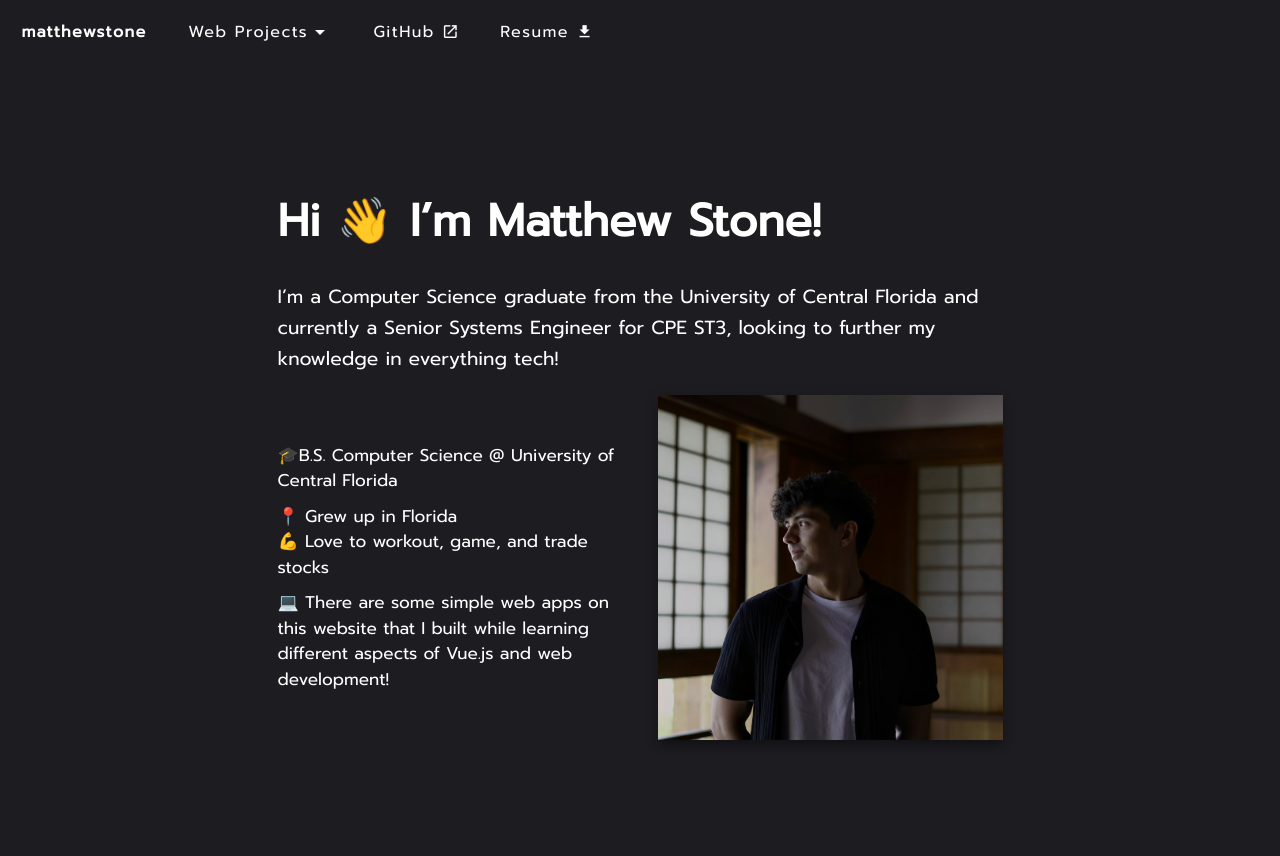
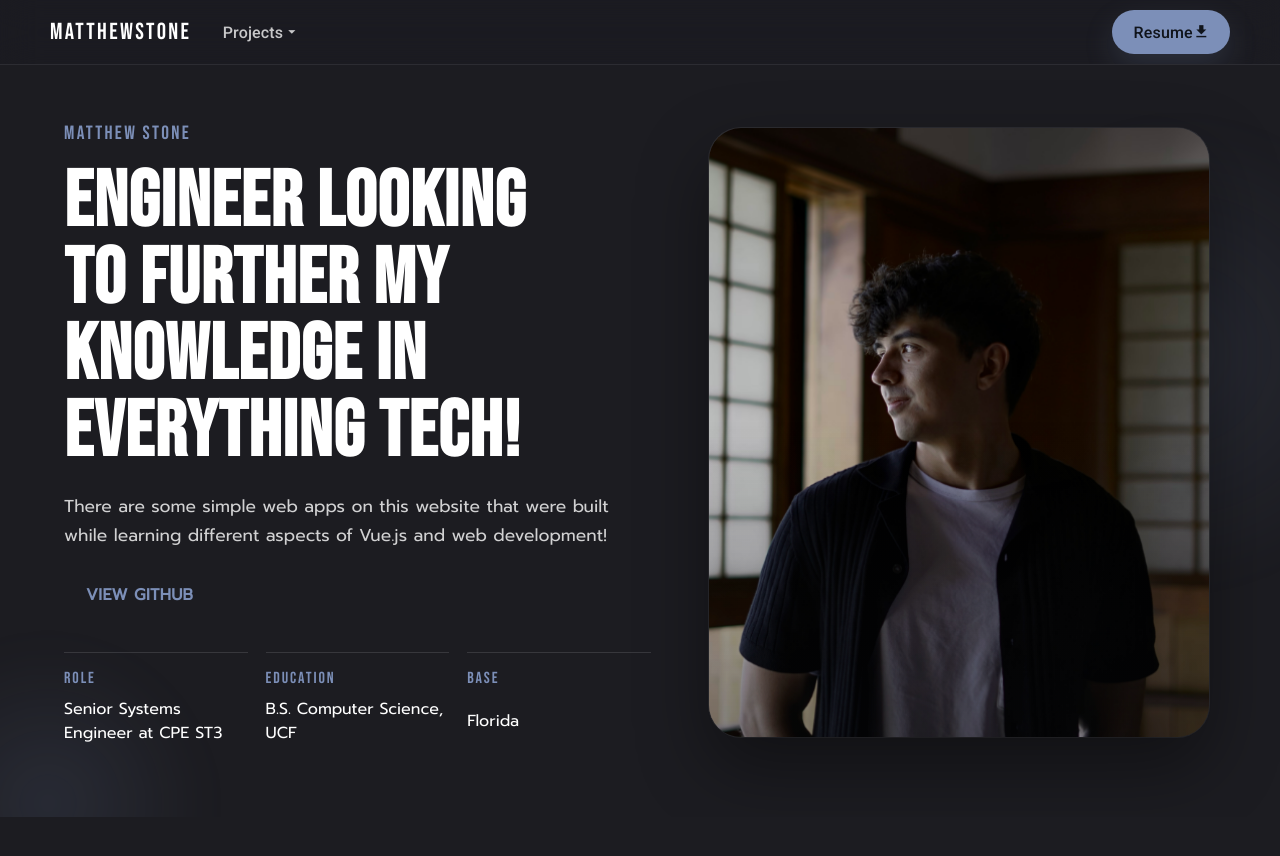
Before and after one commit to MatthewStonee/Personal-Site, a Vue app: page / in a window 1280 px wide. Shown: the top 856 px of the page. After the commit the page ends 817 px from the top, so only its background shows below. Built offline with nearby package versions, Linux system fonts and the light colour scheme.

Commit message:
Refine homepage hero and navigation

```diff
--- a/src/App.vue
+++ b/src/App.vue
@@ -1,15 +1,53 @@
 <template>
   <v-app id="grad">
-    <AppBar></AppBar>
-    <v-main>
-      <router-view></router-view>
+    <a class="skip-link" href="#main-content">Skip to content</a>
+    <AppBar />
+    <v-main id="main-content" tabindex="-1">
+      <router-view />
     </v-main>
   </v-app>
 </template>
 
 <style>
+:root {
+  color-scheme: dark;
+}
+
+html,
+body {
+  background-color: rgb(28, 28, 33);
+}
+
 #grad {
+  --accent-color: #7c8fb8;
+  --app-bar-height: 64px;
   background-color: rgb(28, 28, 33);
+  color-scheme: dark;
+  overflow-x: hidden;
+}
+
+#main-content {
+  outline: none;
+}
+
+.skip-link {
+  position: fixed;
+  top: 14px;
+  left: 14px;
+  z-index: 2000;
+  padding: 10px 14px;
+  border-radius: 999px;
+  background: var(--accent-color);
+  color: #10141b;
+  font-family: Prompt, sans-serif;
+  font-size: 0.92rem;
+  text-decoration: none;
+  transform: translateY(-180%);
+  transition: transform 180ms ease;
+}
+
+.skip-link:focus-visible {
+  transform: translateY(0);
 }
 
 @font-face {
@@ -24,15 +62,19 @@
   url(./fonts/prompt/Prompt-Regular.ttf) format("truetype");
 }
 
+@media (max-width: 599px) {
+  #grad {
+    --app-bar-height: 56px;
+  }
+}
 </style>
 
 <script>
 import AppBar from "./components/AppBar.vue";
+
 export default {
   name: "App",
 
-  components: {AppBar}
+  components: { AppBar }
 }
-
-
 </script>
--- a/src/components/AppBar.vue
+++ b/src/components/AppBar.vue
@@ -1,39 +1,35 @@
 <template>
   <div>
     <v-app-bar
-        color="#1C1C21"
-        elevate-on-scroll
+      class="site-nav"
+      color="rgba(28, 28, 33, 0.82)"
       flat
     >
+      <div class="nav-shell">
+        <v-app-bar-nav-icon
+          aria-label="Open navigation"
+          class="nav-toggle d-flex d-sm-none"
+          @click="drawer = true"
+        />
 
-      <v-app-bar-nav-icon
-          @click="drawer = true"
-          class="d-flex d-sm-none"
-      ></v-app-bar-nav-icon>
+        <router-link
+          :to="{ name: 'home' }"
+          class="brand-link"
+        >
+          matthewstone
+        </router-link>
 
-
-      <div class="d-none d-sm-flex">
-        <v-btn
-            variant="text"
-            size="large"
-            class="text"
-            @click="clickMethod()"
-        >
-          <span class="font-weight-bold">
-            matthewstone
-          </span>
-        </v-btn>
-
+        <div class="nav-links d-none d-sm-flex">
           <v-menu offset-y open-on-hover close-on-content-click>
-          <template v-slot:activator="{ props }">
+            <template #activator="{ props }">
               <v-btn
                 v-bind="props"
+                class="nav-link"
                 size="large"
                 variant="text"
-                class="text2"
               >
-              Web Projects
-              <v-icon size="large">mdi-menu-down</v-icon>
+                Projects
+                <v-icon aria-hidden="true" size="small">mdi-menu-down</v-icon>
               </v-btn>
             </template>
 
@@ -43,7 +39,7 @@
                 :key="item.title"
                 :to="item.route"
               >
-              <template v-slot:prepend>
+                <template #prepend>
                   <v-icon>{{ item.icon }}</v-icon>
                 </template>
                 <v-list-item-title>{{ item.title }}</v-list-item-title>
@@ -51,71 +47,59 @@
             </v-list>
           </v-menu>
 
-        <v-btn
-            variant="text"
-            size="large"
-            class="text2"
-            href="https://github.com/MatthewStonee"
-            target="_blank"
-        >
-          <span class="git">GitHub</span>
-          <v-icon size="small">mdi-open-in-new</v-icon>
-        </v-btn>
+        </div>
+
+        <v-spacer />
 
         <v-btn
-            variant="text"
+          class="nav-resume d-none d-sm-inline-flex"
+          download
+          href="/Matthew Stone Resume.pdf"
+          rounded="pill"
           size="large"
-            class="text2"
-            href="Matthew Stone Resume.pdf"
-            download
         >
-          <span class="git">Resume</span>
-          <v-icon size="small">mdi-download</v-icon>
+          Resume
+          <v-icon aria-hidden="true" size="small">mdi-download</v-icon>
         </v-btn>
       </div>
-
-      <v-spacer></v-spacer>
-
     </v-app-bar>
 
-    <!-- Mobile drawer -->
     <v-navigation-drawer
       v-model="drawer"
-        color="#33333D"
+      color="#17181d"
       temporary
     >
       <v-list nav>
-        <v-list-item @click="clickMethod()">
-          <v-list-item-title class="text">matthewstone</v-list-item-title>
+        <v-list-item :to="{ name: 'home' }" @click="drawer = false">
+          <v-list-item-title class="mobile-brand">matthewstone</v-list-item-title>
         </v-list-item>
+
+        <v-list-item
+          download
+          href="/Matthew Stone Resume.pdf"
+          @click="drawer = false"
+        >
+          <template #prepend>
+            <v-icon class="mobile-accent-icon">mdi-download</v-icon>
+          </template>
+          <v-list-item-title class="mobile-link mobile-link-accent">Resume</v-list-item-title>
+        </v-list-item>
+
+        <v-list-subheader class="mobile-subheader">Projects</v-list-subheader>
 
         <v-list-item
           v-for="item in barMenu"
           :key="item.title"
           :to="item.route"
+          @click="drawer = false"
         >
-          <template v-slot:prepend>
+          <template #prepend>
             <v-icon color="white">{{ item.icon }}</v-icon>
           </template>
-          <v-list-item-title class="text2">{{ item.title }}</v-list-item-title>
-        </v-list-item>
-
-        <v-list-item href="https://github.com/MatthewStonee" target="_blank">
-          <v-list-item-title class="text2">
-            GitHub
-            <v-icon color="white">mdi-open-in-new</v-icon>
-          </v-list-item-title>
-        </v-list-item>
-
-        <v-list-item href="Matthew Stone Resume.pdf" download>
-          <v-list-item-title class="text2">
-            Resume
-            <v-icon color="white">mdi-download</v-icon>
-          </v-list-item-title>
+          <v-list-item-title class="mobile-link">{{ item.title }}</v-list-item-title>
         </v-list-item>
       </v-list>
     </v-navigation-drawer>
-
   </div>
 </template>
 
@@ -133,7 +117,7 @@
       {
         icon: "mdi-weather-partly-cloudy",
         title: "Weather App",
-          route: "/weather"
+        route: "/weather",
       },
       {
         icon: "mdi-calculator",
@@ -148,33 +132,110 @@
     ],
     drawer: false,
   }),
-
-    methods: {
-      clickMethod() {
-        this.$router.push({ name: "home" }).catch(() => {})
-      },
-    }
 };
 </script>
 
 <style scoped>
-
-.text {
-  color: white;
-  font-family: Prompt, monospace;
-  text-transform: lowercase;
-  cursor: pointer;
+.site-nav {
+  border-bottom: 1px solid rgba(255, 255, 255, 0.08);
+  backdrop-filter: blur(18px);
 }
 
-.text2 {
-  color: white;
-  font-family: Prompt, monospace;
-  text-transform: capitalize;
-  cursor: pointer;
+.site-nav :deep(.v-toolbar__content) {
+  padding: 0;
 }
 
-.git {
-  margin-right: 7px;
+.nav-shell {
+  width: min(1180px, calc(100% - 32px));
+  height: 100%;
+  margin: 0 auto;
+  display: flex;
+  align-items: center;
+  gap: 10px;
 }
 
+.nav-toggle {
+  color: white;
+}
+
+.brand-link,
+.nav-link,
+.nav-resume {
+  text-transform: none;
+  letter-spacing: 0.01em;
+}
+
+.brand-link {
+  display: inline-flex;
+  align-items: center;
+  color: white;
+  font-family: "Bebas Neue", sans-serif;
+  font-size: 1.45rem;
+  letter-spacing: 0.1em;
+  text-decoration: none;
+  text-transform: lowercase;
+}
+
+.brand-link:hover {
+  color: rgba(255, 255, 255, 0.9);
+}
+
+.nav-links {
+  align-items: center;
+  gap: 4px;
+}
+
+.nav-link {
+  color: rgba(255, 255, 255, 0.76);
+}
+
+.nav-link:hover {
+  color: white;
+}
+
+.nav-resume {
+  background-color: var(--accent-color);
+  color: #10141b;
+  box-shadow: 0 12px 30px rgba(124, 143, 184, 0.18);
+}
+
+.brand-link:focus-visible,
+.nav-link:focus-visible,
+.nav-resume:focus-visible,
+.nav-toggle:focus-visible {
+  outline: 2px solid var(--accent-color);
+  outline-offset: 4px;
+}
+
+.mobile-brand {
+  color: white;
+  font-family: "Bebas Neue", sans-serif;
+  font-size: 1.4rem;
+  letter-spacing: 0.08em;
+}
+
+.mobile-link {
+  color: white;
+  font-family: Prompt, sans-serif;
+}
+
+.mobile-link-accent {
+  color: var(--accent-color);
+}
+
+.mobile-accent-icon {
+  color: var(--accent-color);
+}
+
+.mobile-subheader {
+  color: rgba(255, 255, 255, 0.55);
+  font-family: "Bebas Neue", sans-serif;
+  letter-spacing: 0.12em;
+}
+
+@media (max-width: 599px) {
+  .nav-shell {
+    width: calc(100% - 16px);
+  }
+}
 </style>
--- a/src/views/Home.vue
+++ b/src/views/Home.vue
@@ -1,112 +1,331 @@
 <template>
-  <div class="header">
-    <div class="intro">
-      <div>
-        <h1>Hi 👋 I’m Matthew Stone!</h1>
-        <h2>I’m a Computer Science graduate from the University of Central Florida and currently a Senior Systems Engineer for CPE ST3, looking to further my knowledge in everything tech!</h2>
+  <section class="home-hero">
+    <div class="hero-shell">
+      <div class="hero-copy">
+        <p class="hero-kicker hero-animate hero-animate-1">Matthew Stone</p>
+        <h1 class="hero-title hero-animate hero-animate-2">
+          Engineer looking to further my knowledge in everything tech!
+        </h1>
+        <p class="hero-summary hero-animate hero-animate-3">
+          There are some simple web apps on this website that were built while learning different aspects of Vue.js and web development!
+        </p>
+
+        <div class="hero-actions hero-animate hero-animate-4">
+          <v-btn
+            class="cta-secondary"
+            href="https://github.com/MatthewStonee"
+            rel="noreferrer"
+            size="large"
+            rounded="pill"
+            target="_blank"
+            variant="text"
+          >
+            View GitHub
+          </v-btn>
+        </div>
+
+        <ul class="proof-list hero-animate hero-animate-5">
+          <li class="proof-item">
+            <span class="proof-label">Role</span>
+            <span class="proof-value">Senior Systems Engineer at CPE ST3</span>
+          </li>
+          <li class="proof-item">
+            <span class="proof-label">Education</span>
+            <span class="proof-value">B.S. Computer Science, UCF</span>
+          </li>
+          <li class="proof-item">
+            <span class="proof-label">Base</span>
+            <span class="proof-value">Florida</span>
+          </li>
+        </ul>
       </div>
 
-
-      <div class="container-1">
-        <div class="Exp">
-          <p>🎓B.S. Computer Science @ University of Central Florida</p>
-          <p class="p2">📍 Grew up in Florida</p>
-          <p>💪 Love to workout, game, and trade stocks</p>
-          <p class="p2">💻️ There are some simple web apps on this website that I built while learning different aspects of Vue.js and web development!</p>
+      <figure class="hero-portrait hero-animate hero-animate-3">
+        <div class="portrait-frame">
+          <v-img
+            :src="profileImage"
+            alt="Portrait of Matthew Stone"
+            class="portrait-image"
+            cover
+          />
         </div>
-
-        <div class="image">
-          <v-sheet
-              color="grey-lighten-1"
-              rounded
-              elevation="8"
-              max-width="420"
-          >
-            <v-img :src="images.profile" width="100%" aspect-ratio="1"></v-img>
-          </v-sheet>
-        </div>
-      </div>
-
+      </figure>
     </div>
-  </div>
-
+  </section>
 </template>
 
 <style scoped>
-
-.intro {
-  width: 100%;
-  padding: 24px;
-  max-width: 815px;
-  text-align: left;
-  font-family: Prompt, sans-serif;
+.home-hero {
+  position: relative;
+  min-height: calc(100svh - var(--app-bar-height));
+  padding: clamp(28px, 5vw, 56px) clamp(20px, 5vw, 64px) clamp(36px, 6vw, 72px);
+  display: flex;
+  align-items: center;
+  overflow: clip;
 }
 
-.header {
-  display: flex;
-  flex-direction: column;
-  justify-content: center;
-  align-items: center;
-  text-align: center;
-  min-height: 100vh;
+.home-hero::before,
+.home-hero::after {
+  content: "";
+  position: absolute;
+  inset: auto;
+  pointer-events: none;
+  z-index: 0;
 }
 
-h1 {
-  color: white;
-  margin-bottom: 25px;
-  font-size: 45px;
+.home-hero::before {
+  top: 8%;
+  right: -10%;
+  width: min(36vw, 460px);
+  height: min(36vw, 460px);
+  border-radius: 50%;
+  background:
+    radial-gradient(circle, rgba(124, 143, 184, 0.12) 0%, rgba(124, 143, 184, 0) 72%);
+  filter: blur(18px);
 }
 
-h2{
-  color:white;
-  font-size: 19px;
-  font-weight: 400;
-  line-height: 1.65;
-  margin-bottom: 20px;
+.home-hero::after {
+  bottom: -18%;
+  left: -8%;
+  width: min(26vw, 300px);
+  height: min(26vw, 300px);
+  border-radius: 50%;
+  background:
+    radial-gradient(circle, rgba(124, 143, 184, 0.14) 0%, rgba(124, 143, 184, 0) 74%);
+  filter: blur(22px);
 }
 
-p{
-  color:white;
-  font-size: 17px;
-  text-align: left;
-  margin-top: 0;
-  margin-bottom: 0;
-}
-.p2 {
-  color:white;
-  font-size: 17px;
-  margin-top: 10px;
-  text-align: left;
+.hero-shell {
+  position: relative;
+  z-index: 1;
+  width: min(1180px, 100%);
+  margin: 0 auto;
+  display: grid;
+  gap: clamp(28px, 4vw, 72px);
+  align-items: center;
 }
 
-.container-1 {
-  display: flex;
-  flex-direction: column-reverse;
-  gap: 20px;
+.hero-copy {
+  max-width: 620px;
 }
 
-.Exp {
-  flex: 1;
+.hero-kicker {
+  margin: 0 0 16px;
+  color: var(--accent-color);
+  font-family: "Bebas Neue", sans-serif;
+  font-size: clamp(1.05rem, 1.5vw, 1.35rem);
+  letter-spacing: 0.12em;
 }
 
-.image {
-  flex: 1;
+.hero-title {
+  margin: 0;
+  color: white;
+  font-family: "Bebas Neue", sans-serif;
+  font-size: clamp(2.7rem, 7vw, 4.9rem);
+  line-height: 0.98;
+  letter-spacing: 0.015em;
+  text-wrap: balance;
 }
 
-@media (min-width: 700px) {
-  .container-1 {
-    flex-direction: row;
-    align-items: center;
-    gap: 0;
-  }
-  .Exp {
-    padding-right: 35px;
-  }
-  .intro {
-    padding: 45px;
+.hero-summary {
+  margin: 20px 0 0;
+  max-width: 38rem;
+  color: rgba(255, 255, 255, 0.8);
+  font-family: Prompt, sans-serif;
+  font-size: clamp(0.98rem, 1.5vw, 1.08rem);
+  line-height: 1.68;
+}
+
+.hero-actions {
+  margin-top: 22px;
+  display: flex;
+  flex-wrap: wrap;
+  gap: 10px;
+}
+
+.cta-secondary {
+  min-width: 150px;
+  min-height: 46px;
+  letter-spacing: 0.02em;
+  transition:
+    transform 180ms ease,
+    box-shadow 180ms ease,
+    background-color 180ms ease,
+    color 180ms ease,
+    border-color 180ms ease;
+  touch-action: manipulation;
+}
+
+.cta-secondary {
+  padding-inline: 0;
+  color: var(--accent-color);
+  font-family: Prompt, sans-serif;
+  font-weight: 600;
+}
+
+.cta-secondary :deep(.v-btn__overlay) {
+  opacity: 0;
+}
+
+.cta-secondary :deep(.v-ripple__container) {
+  display: none;
+}
+
+.cta-secondary:hover {
+  color: rgba(255, 255, 255, 0.88);
+}
+
+.cta-secondary:hover {
+  transform: translateY(-2px);
+}
+
+.cta-secondary:focus-visible {
+  outline: 2px solid var(--accent-color);
+  outline-offset: 4px;
+}
+
+.proof-list {
+  margin: 34px 0 0;
+  padding: 0;
+  list-style: none;
+  display: grid;
+  gap: 14px;
+}
+
+.proof-item {
+  padding-top: 14px;
+  display: grid;
+  gap: 6px;
+  border-top: 1px solid rgba(255, 255, 255, 0.12);
+}
+
+.proof-label {
+  color: var(--accent-color);
+  font-family: "Bebas Neue", sans-serif;
+  font-size: 1rem;
+  letter-spacing: 0.12em;
+}
+
+.proof-value {
+  color: white;
+  font-family: Prompt, sans-serif;
+  font-size: 1rem;
+  line-height: 1.5;
+}
+
+.hero-portrait {
+  margin: 0;
+  position: relative;
+  justify-self: center;
+  width: min(100%, 500px);
+}
+
+.portrait-frame {
+  position: relative;
+  aspect-ratio: 0.82;
+  overflow: hidden;
+  border-radius: 32px;
+  background:
+    linear-gradient(180deg, rgba(255, 255, 255, 0.16) 0%, rgba(255, 255, 255, 0.04) 100%);
+  box-shadow:
+    0 30px 70px rgba(0, 0, 0, 0.4),
+    0 0 0 1px rgba(255, 255, 255, 0.08);
+}
+
+.portrait-frame::after {
+  content: "";
+  position: absolute;
+  inset: 0;
+  background:
+    linear-gradient(180deg, rgba(9, 10, 14, 0) 48%, rgba(9, 10, 14, 0.34) 100%);
+}
+
+.portrait-image {
+  width: 100%;
+  height: 100%;
+  transform: scale(1.03);
+  animation: portraitFloat 7s ease-in-out infinite;
+  will-change: transform;
+}
+
+.hero-animate {
+  opacity: 0;
+  transform: translateY(18px);
+  animation: heroReveal 700ms cubic-bezier(0.2, 0.8, 0.2, 1) forwards;
+}
+
+.hero-animate-1 {
+  animation-delay: 80ms;
+}
+
+.hero-animate-2 {
+  animation-delay: 150ms;
+}
+
+.hero-animate-3 {
+  animation-delay: 240ms;
+}
+
+.hero-animate-4 {
+  animation-delay: 320ms;
+}
+
+.hero-animate-5 {
+  animation-delay: 400ms;
+}
+
+@keyframes heroReveal {
+  to {
+    opacity: 1;
+    transform: translateY(0);
   }
 }
 
+@keyframes portraitFloat {
+  0%,
+  100% {
+    transform: scale(1.03) translateY(0);
+  }
+
+  50% {
+    transform: scale(1.05) translateY(-10px);
+  }
+}
+
+@media (min-width: 880px) {
+  .hero-shell {
+    grid-template-columns: minmax(0, 1.05fr) minmax(320px, 0.92fr);
+  }
+
+  .proof-list {
+    grid-template-columns: repeat(3, minmax(0, 1fr));
+    gap: 18px;
+  }
+}
+
+@media (max-width: 879px) {
+  .home-hero {
+    padding-top: 24px;
+    align-items: start;
+  }
+
+  .hero-portrait {
+    order: -1;
+    width: min(100%, 420px);
+  }
+}
+
+@media (prefers-reduced-motion: reduce) {
+  .hero-animate,
+  .portrait-image,
+  .cta-primary,
+  .cta-secondary {
+    animation: none;
+    transition: none;
+    transform: none;
+    opacity: 1;
+  }
+}
 </style>
 
 <script>
@@ -115,22 +334,14 @@ import profileImg from '../images/profile3.jpg'
 export default {
   name: 'Home',
 
-  components: {
-  },
-
   created() {
-    document.title = "Home";
+    document.title = 'Matthew Stone | Home'
   },
 
   data() {
     return {
-      images: {
-        profile: profileImg,
-      }
+      profileImage: profileImg,
     }
   },
-
-
-
-};
+}
 </script>
```
Also changed, not shown: 2 other files (tests, documents, lock files or other folders). Lines whose indentation alone changed are shown as unchanged.
